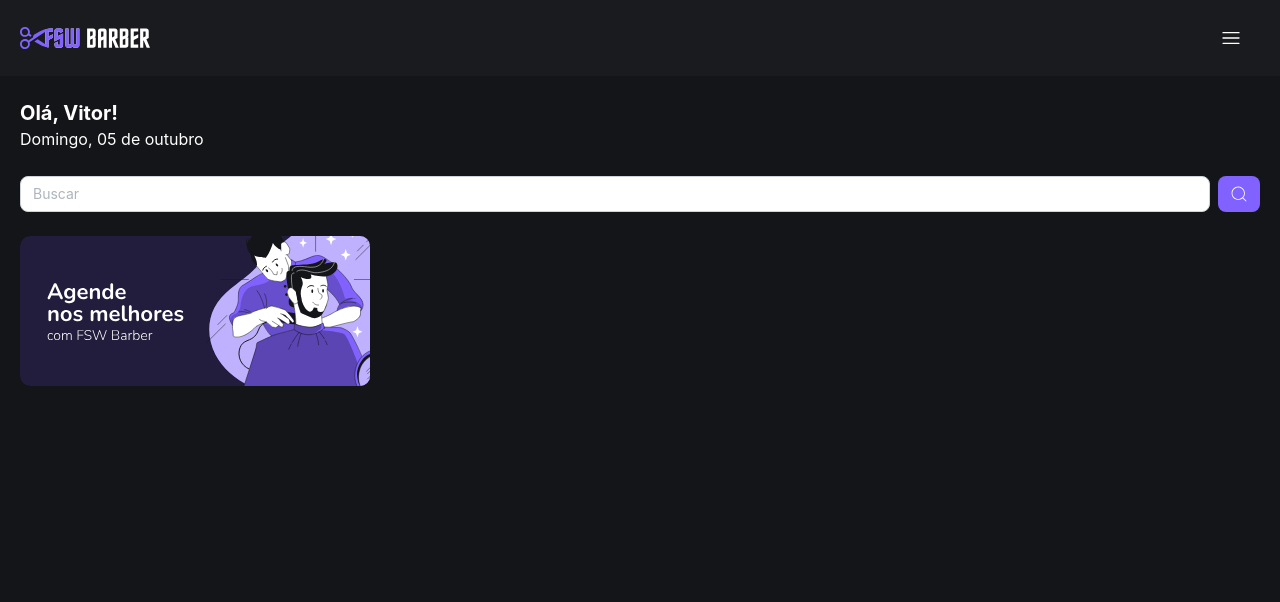
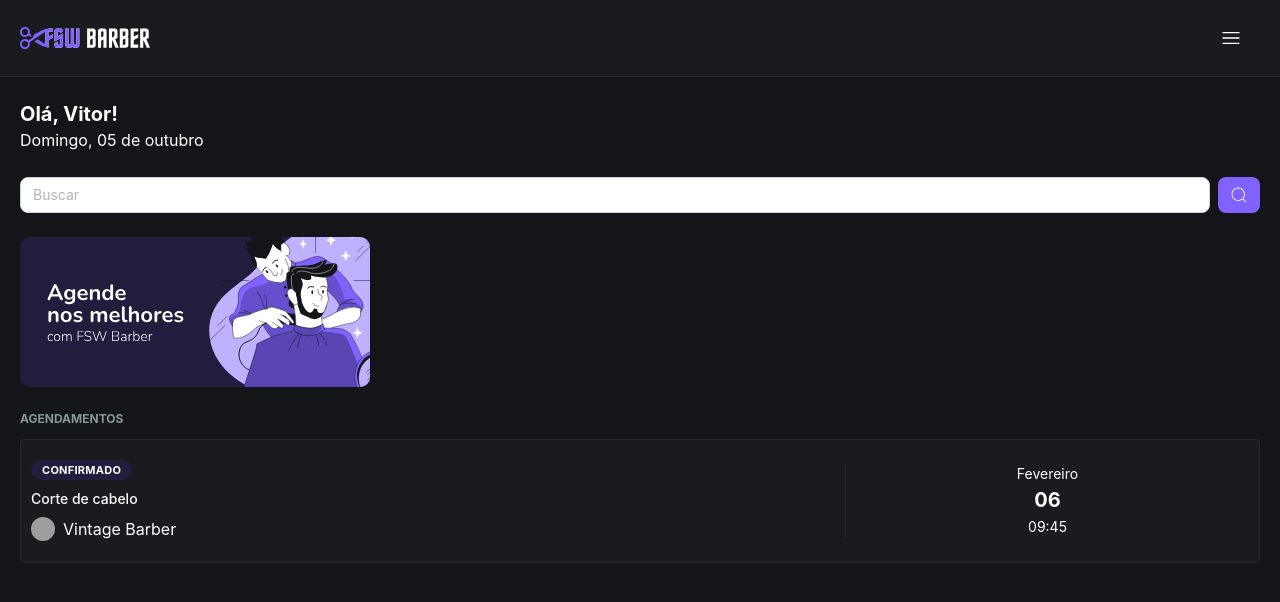
Before and after one commit to VitorProgram/Barbershops, a Next.js app: page / in a window 1280 px wide. Shown: the top 602 px of the page. Built offline with nearby package versions, Linux system fonts and the light colour scheme; grey boxes are pictures that could not be loaded.

Commit message:
feat: add booking container component

```diff
--- a/src/app/page.tsx
+++ b/src/app/page.tsx
@@ -1,7 +1,7 @@
 "use client"
 
 import Header from "@/components/Header";
-import { Button, Flex, Image, Text, TextInput, Title } from "@mantine/core";
+import { Avatar, Badge, Button, Card, Flex, Image, Text, TextInput, Title } from "@mantine/core";
 import { CiSearch } from "react-icons/ci";
 
 export default function Home() {
@@ -30,6 +30,28 @@ export default function Home() {
           height={150}
           alt="Banner agende nos melhores com FSW Barber"
         />
+
+        {/* Agendamentos */}
+        <Title tt="uppercase" c="var(--gray-three)" order={2} size="12" mt={24} mb={12}>Agendamentos</Title>
+        <Card bg="var(--secondary-black)" p={0} bd="1px solid var(--gray-one)">
+          <Flex justify="space-between" align="center" gap={8} pt={20} pb={20} pr={10} pl={10}>
+            <Flex direction="column" justify="center" gap={8} flex={2}>
+              <Badge color="var(--dark-purple)">Confirmado</Badge>
+              <Title order={6} fw={500}>Corte de cabelo</Title>
+
+              <Flex align="center" gap={8}>
+                <Avatar src="https://utfs.io/f/c97a2dc9-cf62-468b-a851-bfd2bdde775f-16p.png" alt="Corte de cabelo" size={24} />
+                <Text>Vintage Barber</Text>
+              </Flex>
+            </Flex>
+
+            <Flex direction="column" align="center" justify="center" flex={1} style={{borderLeft: '1px solid var(--gray-one)'}}>
+              <Text size="sm">Fevereiro</Text>
+              <Text size="xl" fw={700}>06</Text>
+              <Text size="sm">09:45</Text>
+            </Flex>
+          </Flex>
+        </Card>
       </Flex>
     </>
   );
--- a/src/components/Header/index.tsx
+++ b/src/components/Header/index.tsx
@@ -3,7 +3,7 @@ import { RxHamburgerMenu } from "react-icons/rx";
 
 const Header = () => {
     return (
-        <Flex justify="space-between" align="center" p={20} bg="var(--secondary-black)">
+        <Flex justify="space-between" align="center" p={20} bg="var(--secondary-black)" style={{borderBottom: '1px solid var(--gray-one)'}}>
             <Image alt="Logo FSW Barber" src="/logo.svg" width={130} height={22}/>
             <Button variant="transparent" color="var(--white)">
                 <RxHamburgerMenu size={20}/>
--- a/src/styles/Globals/Global.tsx
+++ b/src/styles/Globals/Global.tsx
@@ -18,14 +18,14 @@ const Global = createGlobalStyle`
     }
 
 	* {
-		margin: 0;
+        margin: 0;
 		padding: 0;
+        color: var(--white);
 		box-sizing: border-box;
 	}
 
 	body {
 		background: var(--background-black);
-        color: var(--white);
 		min-height: 100vh;
 	}
 `
```
